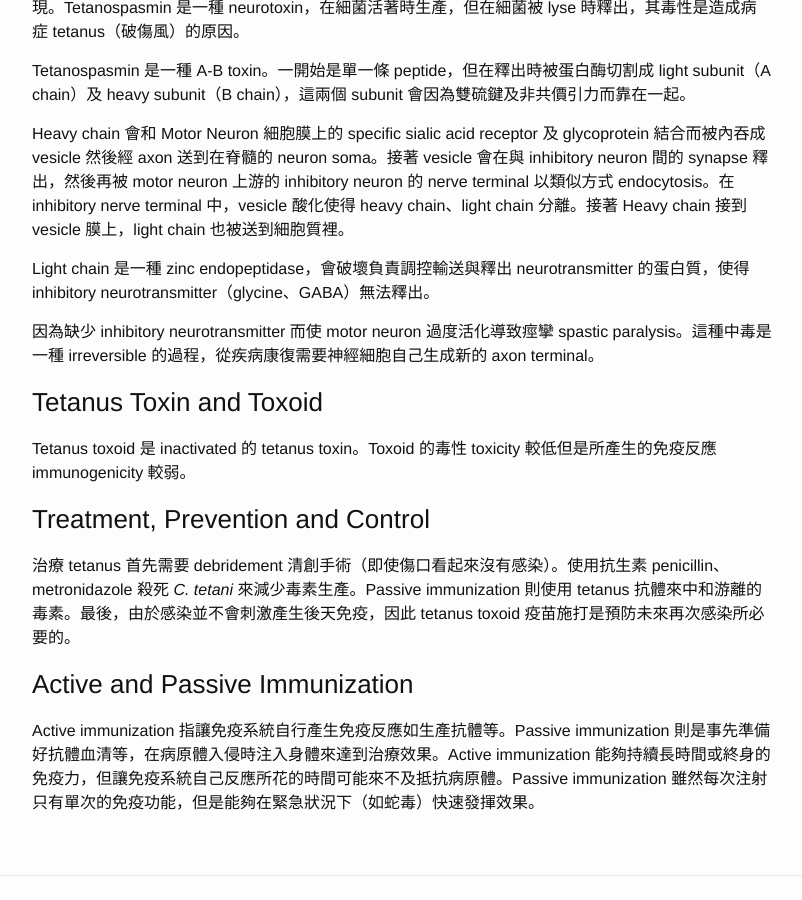
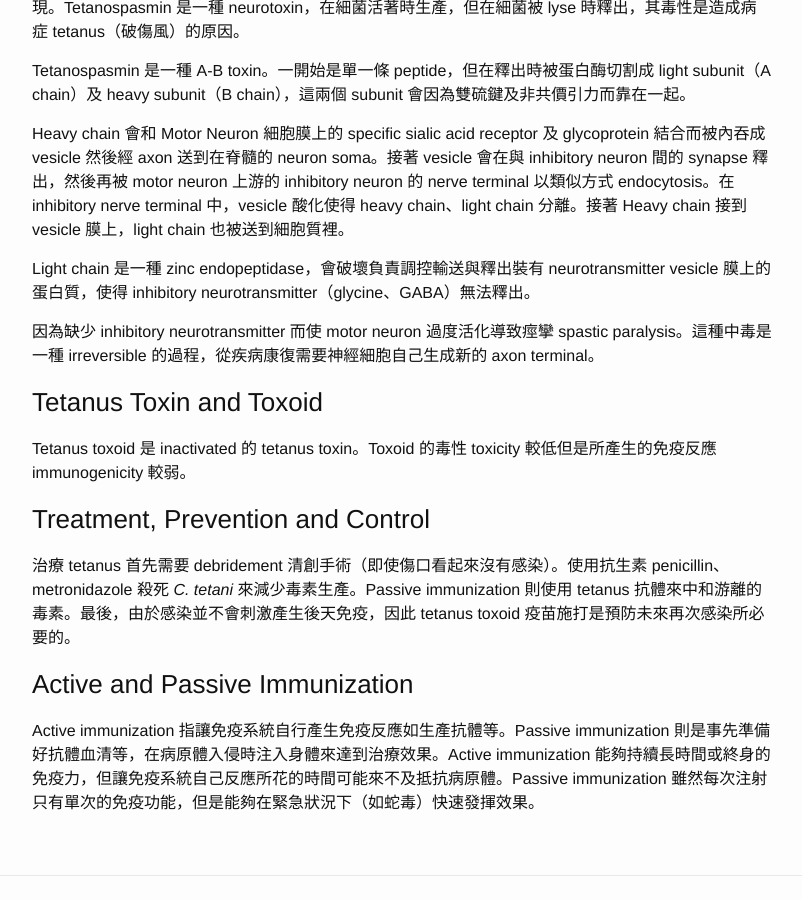
Before and after one commit to HsuYR/blog, a Jekyll site: the page built from _posts/2016-10-04-block1-TBL1.markdown, in a window 1280 px wide and 900 px high, scrolled down 591 px. Shown: the whole window, without its empty margins (238-1040 px from the left). Built offline with Jekyll 4.4.1, drawn with Linux system fonts in a browser that asks for light colours.

Commit message:
Update block 1 TBL 1 post

```diff
--- a/_posts/2016-10-04-block1-TBL1.markdown
+++ b/_posts/2016-10-04-block1-TBL1.markdown
@@ -22,7 +22,7 @@ Tetanospasmin 是一種 A-B toxin。一開始是單一條 peptide，但在釋出
 
 Heavy chain 會和 Motor Neuron 細胞膜上的 specific sialic acid receptor 及 glycoprotein 結合而被內吞成 vesicle 然後經 axon 送到在脊髓的 neuron soma。接著 vesicle 會在與 inhibitory neuron 間的 synapse 釋出，然後再被 motor neuron 上游的 inhibitory neuron 的 nerve terminal 以類似方式 endocytosis。在 inhibitory nerve terminal 中，vesicle 酸化使得 heavy chain、light chain 分離。接著 Heavy chain 接到 vesicle 膜上，light chain 也被送到細胞質裡。
 
-Light chain 是一種 zinc endopeptidase，會破壞負責調控輸送與釋出 neurotransmitter 的蛋白質，使得 inhibitory neurotransmitter（glycine、GABA）無法釋出。
+Light chain 是一種 zinc endopeptidase，會破壞負責調控輸送與釋出裝有 neurotransmitter vesicle 膜上的蛋白質，使得 inhibitory neurotransmitter（glycine、GABA）無法釋出。
 
 因為缺少 inhibitory neurotransmitter 而使 motor neuron 過度活化導致痙攣 spastic paralysis。這種中毒是一種 irreversible 的過程，從疾病康復需要神經細胞自己生成新的 axon terminal。
 
```
